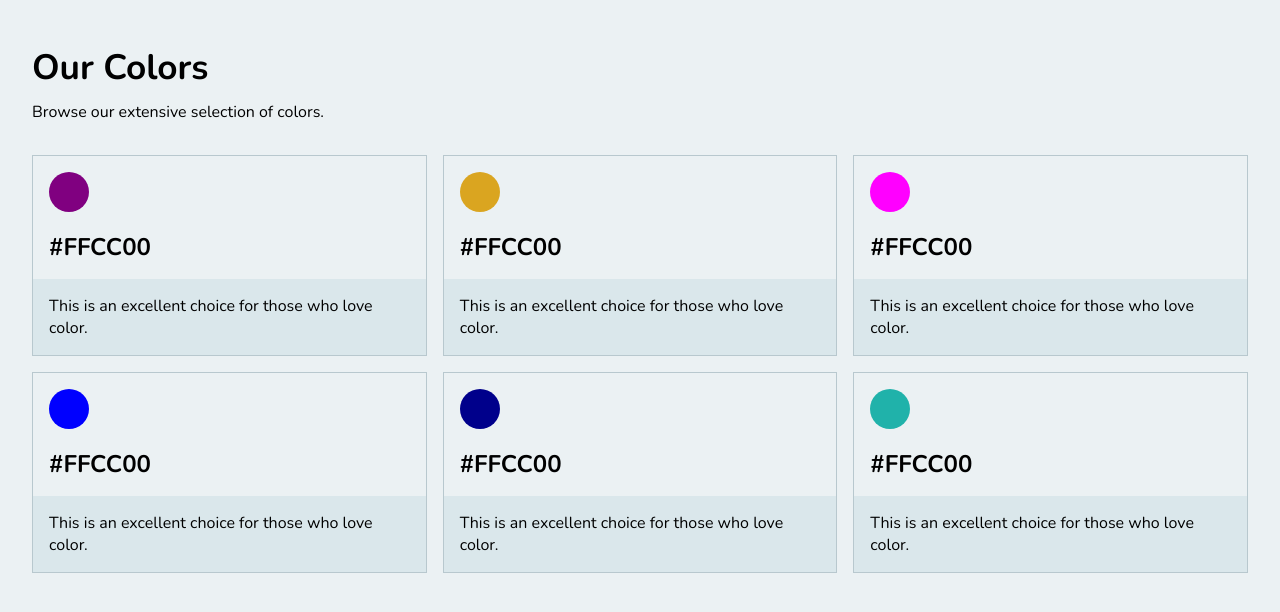
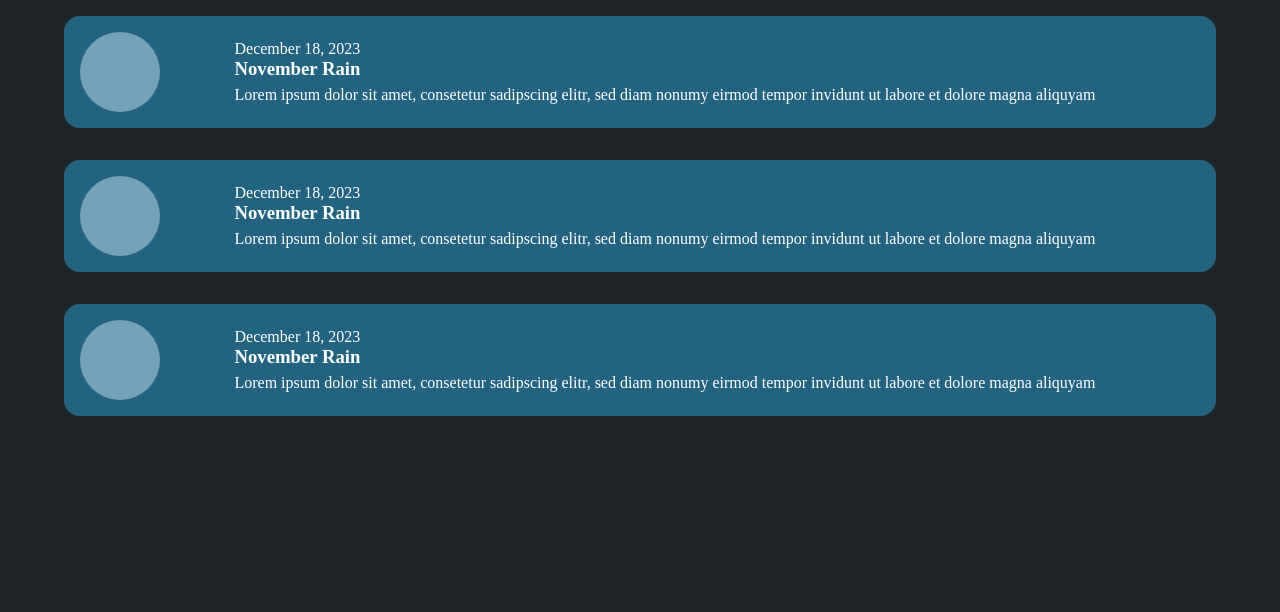
Before and after one commit to jasnmar/scrimba-ui-basics, a plain HTML site: page index.html in a window 1280 px wide. Drawn offline with nearby package versions, Linux system fonts and the light colour scheme.

Commit message:
Challenge 2

```diff
--- a/index.css
+++ b/index.css
@@ -1,72 +1,66 @@
-@import url('https://fonts.googleapis.com/css?family=Nunito:400,700&display=swap');
-
 html, body {
     margin: 0;
     padding: 0;
-    font-family: 'Nunito';
 }
-
 body {
-    background: #EBF1F3;
-    height: 100vh;
+    background: #212527;
+    color: #9FB2B9;
 }
 
 .container {
-    padding: 2em;
+    display: grid;
+    width: 100%;
+    margin: 2em auto 0;
 }
-h1 {
-    font-size: 1.2em;
-    margin: .3em 0;
-}
-p.subheading {
-    margin-top: 0;
+.card {
+    background: #337590;
+    display: grid;
+    grid-template-columns: .8fr 5fr;
+    align-items: center;
+    border-radius: 1em;
     margin-bottom: 2em;
 }
-.color-container {
-    display: grid;
-    grid-template-columns: repeat(3, 150px);
-    grid-gap: 1em;
+p, h3 {
+    margin: 0;
 }
-.color {
-    border: 1px solid #B8C8CE;
-    padding: 1em 1em 0;
+h3 {
+    margin-left: 1em;
+    margin-top: .5em
 }
 span {
-    width: 40px;
-    height: 40px;
-    display: block;
+    width: 5em;
+    height: 5em;
+    background: #75A2B8;
     border-radius: 50%;
 }
-.color:nth-of-type(1) span { background: purple; }
-.color:nth-of-type(2) span { background: goldenrod; }
-.color:nth-of-type(3) span { background: magenta; }
-.color:nth-of-type(4) span { background: blue; }
-.color:nth-of-type(5) span { background: darkblue; }
-.color:nth-of-type(6) span { background: lightseagreen; }
 
-p.code {
-    font-size: .8em;
-    margin-bottom: 0;
-    margin-top: .8em;
-}
-p.desc {
-    margin-bottom: 0;
-    background: #DAE7EB;
-    margin: 1em -1em 0;
-    padding: 1em;
+/*
+
+   Your fixes below:
+
+   My solution included using the following properties:
+   width, background, padding, margin,
+   text-transform, font-size, letter-spacing & color
+
+*/
+
+.container {
+    color: white;
+    margin: 1em auto;
+    width: 90vw;;
 }
 
-/* Overwrites */
-
-.color-container {
-    grid-template-columns: repeat(3, auto);
+.card {
+    padding: 1em;
+    background-color: #226480;
 }
 
-h1 {
-    font-size: 2.2em;
+p.date {
+    margin-bottom: 0;
 }
 
-p.code {
-    font-size: 1.5em;
-    font-weight: bold;
+h3 {
+    margin-left:0;
+    margin-bottom: .3em;
+    margin-top: 0;
 }
--- a/index.html
+++ b/index.html
@@ -8,39 +8,28 @@
 </head>
 <body>
     <div class="container">
-        <h1>Our Colors</h1>
-        <p class="subheading">Browse our extensive selection of colors.</p>
-
-        <div class='color-container'>
-            <div class="color">
-                <span></span>
-                <p class="code">#FFCC00</p>
-                <p class="desc">This is an excellent choice for those who love color.</p>
+        <div class="card">
+            <span></span>
+            <div class="content">
+                <p class="date">December 18, 2023</p>
+                <h3>November Rain</h3>
+                <p class="desc">Lorem ipsum dolor sit amet, consetetur sadipscing elitr, sed diam nonumy eirmod tempor invidunt ut labore et dolore magna aliquyam</p>
             </div>
-            <div class="color">
-                <span></span>
-                <p class="code">#FFCC00</p>
-                <p class="desc">This is an excellent choice for those who love color.</p>
+        </div>
+        <div class="card">
+            <span></span>
+            <div class="content">
+                <p class="date">December 18, 2023</p>
+                <h3>November Rain</h3>
+                <p class="desc">Lorem ipsum dolor sit amet, consetetur sadipscing elitr, sed diam nonumy eirmod tempor invidunt ut labore et dolore magna aliquyam</p>
             </div>
-            <div class="color">
-                <span></span>
-                <p class="code">#FFCC00</p>
-                <p class="desc">This is an excellent choice for those who love color.</p>
-            </div>
-            <div class="color">
-                <span></span>
-                <p class="code">#FFCC00</p>
-                <p class="desc">This is an excellent choice for those who love color.</p>
-            </div>
-            <div class="color">
-                <span></span>
-                <p class="code">#FFCC00</p>
-                <p class="desc">This is an excellent choice for those who love color.</p>
-            </div>
-            <div class="color">
-                <span></span>
-                <p class="code">#FFCC00</p>
-                <p class="desc">This is an excellent choice for those who love color.</p>
+        </div>
+        <div class="card">
+            <span></span>
+            <div class="content">
+                <p class="date">December 18, 2023</p>
+                <h3>November Rain</h3>
+                <p class="desc">Lorem ipsum dolor sit amet, consetetur sadipscing elitr, sed diam nonumy eirmod tempor invidunt ut labore et dolore magna aliquyam</p>
             </div>
         </div>
     </div>
```
